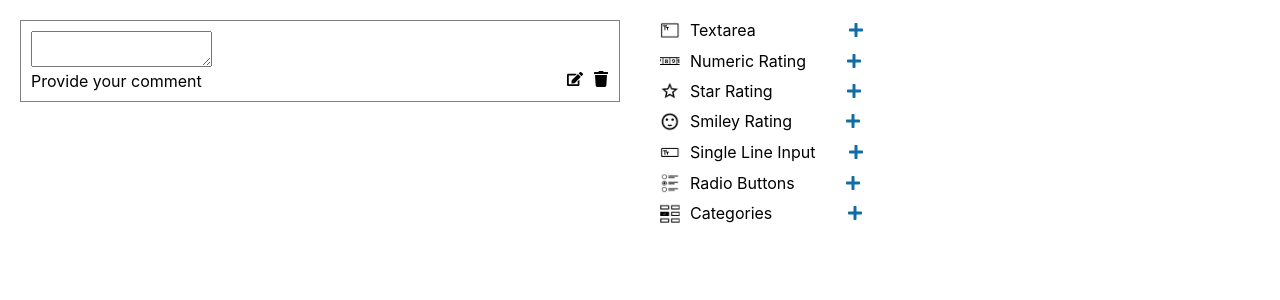
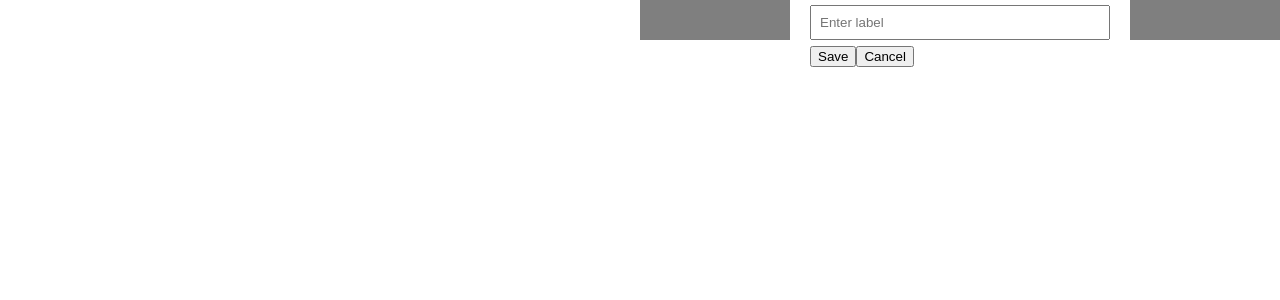
Before and after one commit to sowmya1066/Custom-Feedback-Form, a React (Create React App) app: page / in a window 1280 px wide. Both pictures are taken after a click on the icon 855 px from the left and 30 px from the top of the page. Shown: the top 300 px of the page. Built offline with nearby package versions, Linux system fonts and the light colour scheme.

Commit message:
show modal

```diff
--- a/src/components/FormField.jsx
+++ b/src/components/FormField.jsx
@@ -13,7 +13,7 @@ import RadioIcon from "../assets/radio_icon.png";
 import SmileyIcon from "../assets/smiley_icon.png";
 import StarIcon from "../assets/star_icon.png";
 import TextAreaIcon from "../assets/textarea_icon.png";
-import { FaTrash, FaEdit, FaPlus } from "react-icons/fa"; // Importing icons from react-icons
+import { FaTrash, FaEdit, FaPlus, FaArrowLeft } from "react-icons/fa";
 
 const ItemTypes = {
   FIELD: "FIELD",
@@ -21,6 +21,9 @@ const ItemTypes = {
 
 const FeedbackForm = () => {
   const [fields, setFields] = useState([]);
+  const [showModal, setShowModal] = useState(false);
+  const [currentFieldType, setCurrentFieldType] = useState("");
+  const [currentLabel, setCurrentLabel] = useState("");
 
   const moveField = (dragIndex, hoverIndex) => {
     const updatedFields = [...fields];
@@ -42,6 +45,27 @@ const FeedbackForm = () => {
       );
       setFields(updatedFields);
     }
+  };
+
+  const handleAddField = (fieldType) => {
+    setCurrentFieldType(fieldType);
+    setShowModal(true);
+  };
+
+  const saveField = () => {
+    setFields([
+      ...fields,
+      { type: currentFieldType, label: currentLabel, value: "" },
+    ]);
+    setCurrentFieldType("");
+    setCurrentLabel("");
+    setShowModal(false);
+  };
+
+  const cancelField = () => {
+    setCurrentFieldType("");
+    setCurrentLabel("");
+    setShowModal(false);
   };
 
   const Field = ({ index, id, type, label, value, onChange }) => {
@@ -136,10 +160,6 @@ const FeedbackForm = () => {
     ));
   };
 
-  const handleAddField = (fieldType, label) => {
-    setFields([...fields, { type: fieldType, label, value: "" }]);
-  };
-
   const renderFieldOptions = () => (
     <div style={{ display: "flex", flexDirection: "column" }}>
       <div
@@ -153,7 +173,7 @@ const FeedbackForm = () => {
         <span>Textarea</span>
         <FaPlus
           className="blue-icon"
-          onClick={() => handleAddField("textarea", "Provide your comment")}
+          onClick={() => handleAddField("textarea")}
           style={{ cursor: "pointer", marginLeft: "92px" }}
         />
       </div>
@@ -168,7 +188,7 @@ const FeedbackForm = () => {
         <span>Numeric Rating</span>
         <FaPlus
           className="blue-icon"
-          onClick={() => handleAddField("numeric-rating", "Numeric Rating")}
+          onClick={() => handleAddField("numeric-rating")}
           style={{ cursor: "pointer", marginLeft: "40px" }}
         />
       </div>
@@ -183,7 +203,7 @@ const FeedbackForm = () => {
         <span>Star Rating</span>
         <FaPlus
           className="blue-icon"
-          onClick={() => handleAddField("star-rating", "Star Rating")}
+          onClick={() => handleAddField("star-rating")}
           style={{ cursor: "pointer", marginLeft: "73px" }}
         />
       </div>
@@ -198,7 +218,7 @@ const FeedbackForm = () => {
         <span>Smiley Rating</span>
         <FaPlus
           className="blue-icon"
-          onClick={() => handleAddField("smiley-rating", "Smiley Rating")}
+          onClick={() => handleAddField("smiley-rating")}
           style={{ cursor: "pointer", marginLeft: "53px" }}
         />
       </div>
@@ -214,7 +234,7 @@ const FeedbackForm = () => {
         <span>Single Line Input</span>
         <FaPlus
           className="blue-icon"
-          onClick={() => handleAddField("single-line", "Single Line Input")}
+          onClick={() => handleAddField("single-line")}
           style={{ cursor: "pointer", marginLeft: "32px" }}
         />
       </div>
@@ -230,7 +250,7 @@ const FeedbackForm = () => {
         <span>Radio Buttons</span>
         <FaPlus
           className="blue-icon"
-          onClick={() => handleAddField("radio-buttons", "Radio Buttons")}
+          onClick={() => handleAddField("radio-buttons")}
           style={{ cursor: "pointer", marginLeft: "50px" }}
         />
       </div>
@@ -245,7 +265,7 @@ const FeedbackForm = () => {
         <span>Categories</span>
         <FaPlus
           className="blue-icon"
-          onClick={() => handleAddField("categories", "Categories")}
+          onClick={() => handleAddField("categories")}
           style={{ cursor: "pointer", marginLeft: "75px" }}
         />
       </div>
@@ -254,12 +274,60 @@ const FeedbackForm = () => {
 
   return (
     <DndProvider backend={HTML5Backend}>
-      <div className="feedback-form">
-        <div className="left-block" style={{ width: "60%", float: "left" }}>
+      <div className="feedback-form" style={{ display: "flex" }}>
+        <div className="left-block" style={{ width: "60%" }}>
           {renderFields()}
         </div>
-        <div className="right-block" style={{ width: "35%", float: "right" }}>
-          {renderFieldOptions()}
+        <div
+          className="right-block"
+          style={{ width: "40%", position: "relative" }}
+        >
+          {showModal && (
+            <div
+              className="modal"
+              style={{
+                position: "absolute",
+                top: 0,
+                right: 0,
+                width: "100%",
+                height: "100%",
+                backgroundColor: "rgba(0,0,0,0.5)",
+                display: "flex",
+                justifyContent: "center",
+                alignItems: "center",
+                zIndex: 1000,
+              }}
+            >
+              <div
+                className="modal-content"
+                style={{
+                  backgroundColor: "white",
+                  padding: "20px",
+                  borderRadius: "8px",
+                  width: "300px",
+                }}
+              >
+                <button
+                  className="back-button"
+                  onClick={() => setShowModal(false)}
+                >
+                  <FaArrowLeft /> Back to Fields
+                </button>
+                <input
+                  type="text"
+                  placeholder="Enter label"
+                  value={currentLabel}
+                  onChange={(e) => setCurrentLabel(e.target.value)}
+                  style={{ marginTop: "10px", width: "100%" }}
+                />
+                <div>
+                  <button onClick={saveField}>Save</button>
+                  <button onClick={cancelField}>Cancel</button>
+                </div>
+              </div>
+            </div>
+          )}
+          {!showModal && renderFieldOptions()}
         </div>
       </div>
     </DndProvider>
```
